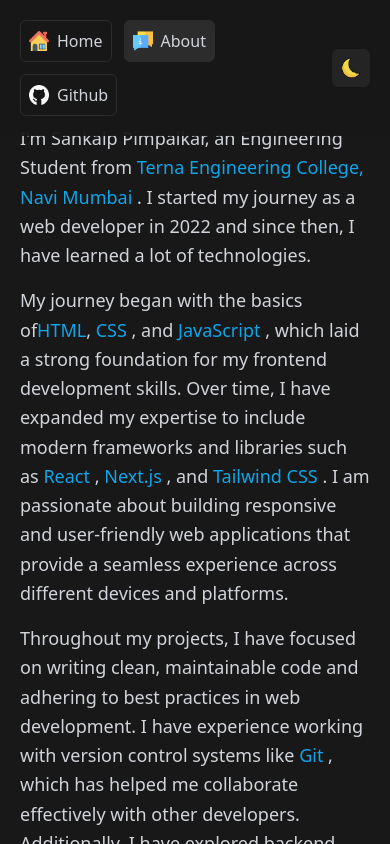
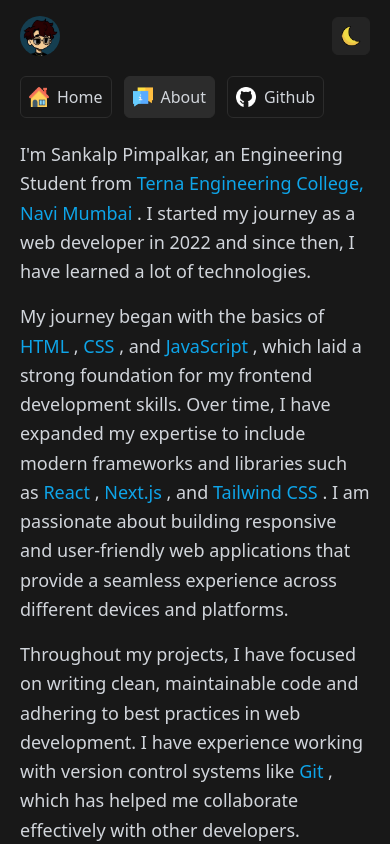
Before and after one commit to Sankalp-Pimpalkar/Sankalp-Pimpalkar, a React (Vite) app: page /about in a window 390 px wide. Shown: the top 844 px of the page. Built offline with nearby package versions, Linux system fonts and the light colour scheme.

Commit message:
Add Crousal Componenet and Logo

```diff
--- a/package.json
+++ b/package.json
@@ -10,6 +10,7 @@
     "preview": "vite preview"
   },
   "dependencies": {
+    "lucide-react": "^0.400.0",
     "react": "^18.3.1",
     "react-dom": "^18.3.1",
     "react-router-dom": "^6.24.1"
--- a/src/components/Footer.jsx
+++ b/src/components/Footer.jsx
@@ -3,7 +3,7 @@ import { Github, Instagram } from "../data/links"
 function Footer() {
     return (
         <div className="p-5 flex flex-col items-center mt-5">
-            <p className="dark:text-gray-300 text-gray-800">
+            <p className="dark:text-gray-300 text-gray-800 text-center">
                 Made with ❤️ by  Sankalp Pimpalkar
             </p>
             <ul className="dark:text-gray-300 text-gray-800 mt-4 flex items-center gap-4">
--- a/src/components/Navbar.jsx
+++ b/src/components/Navbar.jsx
@@ -2,6 +2,7 @@ import { NavLink } from "react-router-dom"
 import Button from "./ui/Button"
 import { useState } from "react"
 import { Github } from "../data/links"
+import Carousel from "./ui/Carousel"
 
 const navs = [
     {
@@ -24,7 +25,7 @@ const navs = [
         path: Github,
         icon: "/github.png",
         className: "w-5 h-5 dark:invert"
-    }
+    },
 ]
 
 function Navbar() {
@@ -45,26 +46,41 @@ function Navbar() {
     }
 
     return (
-        <nav className="fixed top-0 py-5 px-5 md:px-0 inset-x-0 w-full mx-auto bg-white/95 dark:bg-gray-primary/95">
-            <div className="w-full max-w-2xl mx-auto flex flex-col xs:flex-row gap-3 xs:items-center justify-between">
-                <ul className="flex flex-wrap items-center gap-3 overflow-x-auto">
+        <nav className="fixed top-0 py-3 sm:py-5 px-5 md:px-0 inset-x-0 w-full mx-auto bg-white/95 dark:bg-gray-primary/95">
+            <div className="w-full max-w-2xl mx-auto flex flex-col sm:flex-row gap-3 items-start sm:items-center justify-between">
+                <div className="w-full py-1 flex items-center justify-between sm:hidden ">
+                    <img className="w-10 h-10 rounded-full" src="/public/logo.jpg" alt="logo" />
+
+                    <Button onClick={handleTheme} className="gap-0 rounded-[30rem] px-2 py-2">
                         {
-                        navs.map(nav => (
+                            !isdarkMode ?
+                                (
+                                    <img className="w-5 h-5" src="/sun.png" alt="light-mode" />
+                                ) :
+                                (
+                                    <img className="w-5 h-5" src="/moon.png" alt="dark-mode" />
+                                )
+                        }
+                    </Button>
+                </div>
+
+                <Carousel>
+                    {navs.map((nav) => (
                         <li key={nav.id} className="min-w-fit">
-                                <NavLink to={nav.path} className={({ isActive }) => (
-                                    `dark:hover:bg-gray-secondary hover:bg-gray-200 w-fit p-2 rounded-md border dark:border-gray-secondary border-gray-300 text-gray-700 dark:text-gray-300 transition-colors duration-300 flex items-center gap-2
-                                    ${isActive && 'dark:bg-gray-secondary bg-gray-200 dark:text-gray-100 text-gray-600'}
-                                    `
-                                )}>
+                            <NavLink
+                                to={nav.path}
+                                className={({ isActive }) =>
+                                    `dark:hover:bg-gray-secondary hover:bg-gray-200 w-fit p-2 rounded-md border dark:border-gray-secondary border-gray-300 text-gray-700 dark:text-gray-300 transition-colors duration-300 flex items-center gap-2 snap-end ${isActive && 'dark:bg-gray-secondary bg-gray-200 dark:text-gray-100 text-gray-600'}`
+                                }
+                            >
                                 <img className={nav.className} src={nav.icon} alt="navIcon" />
                                 <p>{nav.name}</p>
                             </NavLink>
                         </li>
-                        ))
-                    }
-                </ul>
+                    ))}
+                </Carousel>
 
-                <Button onClick={handleTheme} className="gap-0 block rounded-[30rem] px-2 py-2">
+                <Button onClick={handleTheme} className="gap-0 hidden sm:block w-14 rounded-[30rem] px-2 py-2">
                     {
                         !isdarkMode ?
                             (
--- /dev/null
+++ b/src/components/ui/Carousel.jsx
@@ -0,0 +1,79 @@
+/* eslint-disable react/prop-types */
+import { useEffect, useRef, useState } from "react";
+import { ChevronLeft, ChevronRight } from "lucide-react";
+
+function Carousel({ children, className = "" }) {
+
+    const carouselRef = useRef(null);
+    const [showPrev, setShowPrev] = useState(false);
+    const [showNext, setShowNext] = useState(true);
+
+    const scrollLeft = () => {
+        if (carouselRef.current) {
+            carouselRef.current.scrollBy({ left: -200, behavior: 'smooth' });
+        }
+    };
+
+    const scrollRight = () => {
+        if (carouselRef.current) {
+            carouselRef.current.scrollBy({ left: 200, behavior: 'smooth' });
+        }
+    };
+
+    const handleScroll = () => {
+        if (carouselRef.current) {
+            const { scrollLeft, scrollWidth, clientWidth } = carouselRef.current;
+            setShowPrev(scrollLeft > 0);
+            setShowNext(scrollLeft < scrollWidth - clientWidth);
+        }
+    };
+
+    const handleResize = () => {
+        handleScroll();
+    }
+
+    useEffect(() => {
+        const carousel = carouselRef.current;
+        if (carousel) {
+            carousel.addEventListener('scroll', handleScroll);
+            window.addEventListener('resize', handleResize);
+
+            // Initial check
+            handleScroll();
+            return () => {
+                carousel.removeEventListener('scroll', handleScroll);
+                window.removeEventListener('resize', handleResize);
+            };
+        }
+    }, [children]);
+
+
+    return (
+        <div className={`relative w-full max-w-xl ${className}`}>
+            {showPrev && (
+                <button
+                    onClick={scrollLeft}
+                    className="absolute left-0 top-1/2 transform -translate-y-1/2 bg-gray-400/80 dark:bg-gray-secondary/80 px-1.5 py-1 rounded-full shadow-md z-10"
+                >
+                    <ChevronLeft width={20} />
+                </button>
+            )}
+            <ul
+                ref={carouselRef}
+                className="flex items-center gap-3 overflow-x-auto mt-1 sm:mt-0 hide-scrollbar snap-x"
+            >
+                {children}
+            </ul>
+            {showNext && (
+                <button
+                    onClick={scrollRight}
+                    className="absolute right-0 top-1/2 transform -translate-y-1/2 bg-gray-400/80 dark:bg-gray-secondary/80 px-1.5 py-1 rounded-full shadow-md z-10"
+                >
+                    <ChevronRight width={20} />
+                </button>
+            )}
+        </div>
+    )
+}
+
+export default Carousel
--- a/src/index.css
+++ b/src/index.css
@@ -1,3 +1,16 @@
 @tailwind base;
 @tailwind components;
 @tailwind utilities;
+
+/* Hide scrollbar for WebKit browsers (Chrome, Safari) */
+.hide-scrollbar::-webkit-scrollbar {
+    display: none;
+}
+
+/* Hide scrollbar for Firefox */
+.hide-scrollbar {
+    scrollbar-width: none;
+    /* Firefox */
+    -ms-overflow-style: none;
+    /* IE 10+ */
+}
--- a/src/pages/About.jsx
+++ b/src/pages/About.jsx
@@ -3,8 +3,12 @@ import { College, CSS, Express, Git, HTML, JS, Nextjs, Nodejs, React, TailwindCS
 
 function About() {
     return (
-        <main>
-            <section className="mt-16 flex flex-col gap-4 items-start">
+        <main className="mt-20">
+            <div className="hidden sm:block">
+                <img className="w-20 h-20 rounded-full" src="/logo.jpg" alt="logo"/>
+            </div>
+
+            <section className="mt-8 flex flex-col gap-4 items-start">
                 <p className="text-gray-600 dark:text-gray-300 text-lg font-medium leading-relaxed">
                     I&apos;m Sankalp Pimpalkar, an Engineering Student from
                     <Link href={College}>
@@ -14,7 +18,7 @@ function About() {
                 </p>
                 <p className="text-gray-600 dark:text-gray-300 text-lg font-medium leading-relaxed">
                     My journey began with the basics of
-                    <Link href={HTML}>HTML</Link>,
+                    <Link href={HTML}>{' '}HTML{' '}</Link>,
                     <Link href={CSS}>{' '}CSS{' '}</Link>, and
                     <Link href={JS}>{' '}JavaScript{' '}</Link>,
                     which laid a strong foundation for my frontend development skills. Over time, I have expanded my expertise to include modern frameworks and libraries such as
--- a/src/pages/Home.jsx
+++ b/src/pages/Home.jsx
@@ -4,7 +4,7 @@ function Home() {
 
     return (
         <main>
-            <section className="mt-16 flex flex-col gap-4 items-start sm:flex-row-reverse sm:items-center justify-between">
+            <section className="mt-28 sm:mt-16 flex flex-col gap-4 items-start sm:flex-row-reverse sm:items-center justify-between">
                 <img className="w-32 h-32 my-2" src="./enderman.gif" alt="enderman" />
 
                 <span>
```
Also changed, not shown: public/logo.jpg (added), 1 other file (tests, documents, lock files or other folders). Lines whose indentation alone changed are shown as unchanged.
